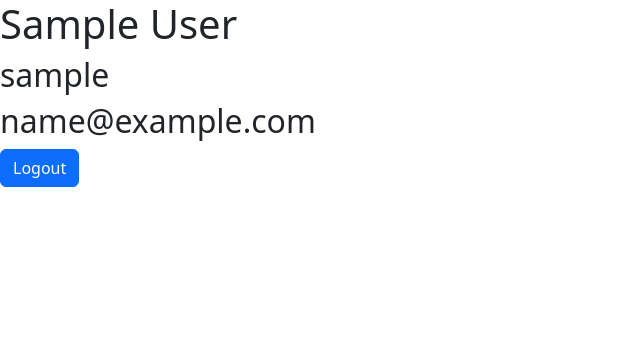
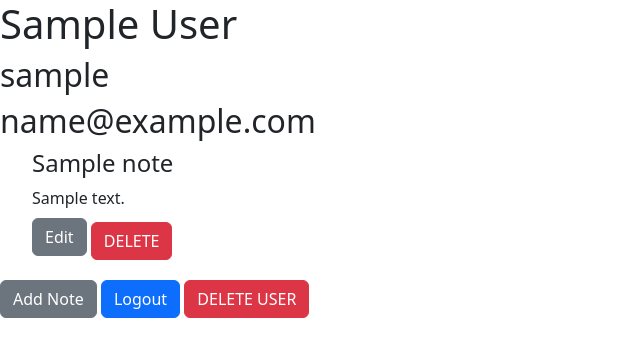
Before and after one commit to amcbroom52/flask--notes, a Flask app: template templates/user-profile.html in a window 1280 px wide. Shown: the top 357 px of the page, without its empty margins (0-640 px from the left). Run offline with Flask 3, Linux system fonts and the light colour scheme; the template is opened without the code that fills it: values that come from a table or form of the project are taken from there, others are empty; tables that the repository leaves empty hold one stand-in row (values such as "Sample post").

Commit message:
Made routes and pages for adding notes

```diff
--- a/app.py
+++ b/app.py
@@ -2,8 +2,10 @@ import os
 
 
 from flask import Flask, render_template, redirect, session, flash
-from models import connect_db, db, User
-from forms import RegisterForm, LoginForm, CSRFProtectForm
+from models import connect_db, db, User, Note
+from forms import RegisterForm, LoginForm, CSRFProtectForm, AddNoteForm, EditNoteForm
+
+SESSION_USER_KEY = "username"
 
 app = Flask(__name__)
 
@@ -17,9 +19,9 @@ app.config['SQLALCHEMY_ECHO'] = True
 
 connect_db(app)
 
-# change view function to homepage()
+
 @app.get('/')
-def redirect_to_register():
+def homepage():
     """Redirects user to the register page"""
 
     return redirect('/register')
@@ -29,22 +31,21 @@ def register_user():
     """Shows and handles the registration form"""
 
     form = RegisterForm()
-# Remove error handling
+
     if form.validate_on_submit():
         user = User.register_user(
-                username=form.username.data,
-                password=form.password.data,
-                email=form.email.data,
-                first_name=form.first_name.data,
-                last_name=form.last_name.data)
-        if user:
-            session["username"] = user.username
+            username=form.username.data,
+            password=form.password.data,
+            email=form.email.data,
+            first_name=form.first_name.data,
+            last_name=form.last_name.data
+        )
 
-            return redirect(f"/users/{user.username}")
-        else:
-            flash("Username already exists.")
-            return redirect('/')
+        db.session.add(user)
+        db.session.commit()
+        session[SESSION_USER_KEY] = user.username
 
+        return redirect(f"/users/{user.username}")
 
     else:
         return render_template("registerForm.html", form = form)
@@ -56,12 +57,12 @@ def login_user():
     form = LoginForm()
 
     if form.validate_on_submit():
-        user = User.validate_user(
+        user = User.authenticate_user(
             username=form.username.data,
             password=form.password.data)
-# declare global session key
+
         if user:
-            session["username"] = user.username
+            session[SESSION_USER_KEY] = user.username
             return redirect(f"/users/{user.username}")
 
         else:
@@ -75,11 +76,15 @@ def login_user():
 def show_user_info(username):
     """Shows user information"""
 
-    # check that session key = username
     form = CSRFProtectForm()
-    if "username" not in session:
+
+    if SESSION_USER_KEY not in session:
         flash("You Must Be Logged In")
         return redirect('/')
+
+    if session[SESSION_USER_KEY] != username:
+        flash("Cannot access page of other users")
+        return redirect(f"/users/{session[SESSION_USER_KEY]}")
 
     user = User.query.get_or_404(username)
 
@@ -89,6 +94,49 @@ def show_user_info(username):
 def logout_user():
     """Handles current user loggout."""
 
-    # needs if validate on submit
-    session.pop("username", None)
+    form = CSRFProtectForm()
+
+    if form.validate_on_submit():
+        session.pop(SESSION_USER_KEY, None)
+        return redirect('/')
+
+
+############################ Part 2 ################################
+
+
+@app.post('/users/<username>/delete')
+def delete_user(username):
+    """Deletes user from DB"""
+
+    user = User.query.get_or_404(username)
+
+    Note.query.filter_by(owner_username = username).delete()
+    db.session.delete(user)
+    db.session.commit()
+
+    session.pop(SESSION_USER_KEY, None)
+
     return redirect('/')
+
+
+
+@app.route('/users/<username>/notes/add', methods=["GET", "POST"])
+def add_note(username):
+    """Shows and handles add note form"""
+
+    form = AddNoteForm()
+
+    if form.validate_on_submit():
+        note = Note(
+            title=form.title.data,
+            content=form.content.data,
+            owner_username=username
+        )
+
+        db.session.add(note)
+        db.session.commit()
+
+        return redirect(f'/users/{username}')
+
+    else:
+        return render_template('addNotePage.html', form=form)
--- a/forms.py
+++ b/forms.py
@@ -1,5 +1,5 @@
 from flask_wtf import FlaskForm
-from wtforms import StringField, PasswordField
+from wtforms import StringField, PasswordField, TextAreaField
 from wtforms.validators import InputRequired, Email
 
 
@@ -15,10 +15,11 @@ class RegisterForm(FlaskForm):
         "Password",
         validators=[InputRequired()]
     )
-# add input required
+
     email = StringField(
         "Email",
         validators=[
+            InputRequired(),
             Email()
         ]
     )
@@ -46,6 +47,32 @@ class LoginForm(FlaskForm):
         validators=[InputRequired()]
     )
 
+class AddNoteForm(FlaskForm):
+    """Form for adding a new note"""
+
+    title = StringField(
+        "Title",
+        validators=[InputRequired()]
+    )
+
+    content = TextAreaField(
+        'Content',
+        validators=[InputRequired()]
+    )
+
+class EditNoteForm(FlaskForm):
+    """Form for editing a note"""
+
+    title = StringField(
+        "Title",
+        validators=[InputRequired()]
+    )
+
+    content = TextAreaField(
+        'Content',
+        validators=[InputRequired()]
+    )
+
 
 class CSRFProtectForm(FlaskForm):
     """For just for CSRF Protection"""
--- a/templates/user-profile.html
+++ b/templates/user-profile.html
@@ -8,10 +8,62 @@
 <h2>{{user.username}}</h2>
 <h2>{{user.email}}</h2>
 
+<ul>
 
-<form action="/logout" method="POST">
+{% for note in user.notes %}
+
+<h4 class="mb-2">{{ note.title }}</h4>
+<p class="mb-2"> {{ note.content }}</p>
+
+<form>
+  <button
+    type="submit"
+    class="btn btn-secondary mb-2"
+    formaction="/notes/{{note.id}}/update"
+    formmethod="GET">
+    Edit
+  </button>
+
+  <button
+    type="submit"
+    class="btn btn-danger"
+    formaction="notes/{{note.id}}/delete"
+    formmethod="POST">
+    DELETE
+  </button>
+</form>
+
+{% endfor %}
+
+</ul>
+
+<form>
+
   {{form.hidden_tag()}}
-  <button type="submit" class="btn btn-primary">Logout</button>
+
+  <button
+    type="submit"
+    class="btn btn-secondary"
+    formaction="/users/{{user.username}}/notes/add"
+    formmethod="GET">
+    Add Note
+  </button>
+
+  <button
+    type="submit"
+    class="btn btn-primary"
+    formaction="/logout"
+    formmethod="POST">
+    Logout
+  </button>
+
+  <button
+    type="submit"
+    class="btn btn-danger"
+    formaction="/users/{{user.username}}/delete"
+    formmethod="POST">
+    DELETE USER
+  </button>
 </form>
 
 {% endblock %}
```
Also changed, not shown: models.py (+55 -35 lines), templates/addNotePage.html (added, +27 -0 lines), templates/editNotePage.html (added, +27 -0 lines).
